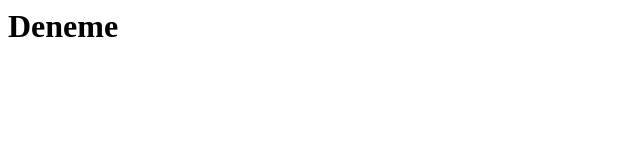
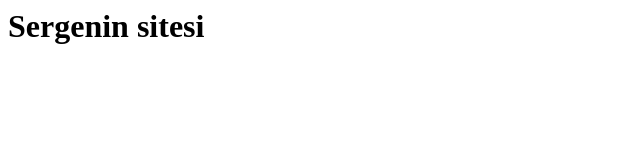
Before and after one commit to Aperox/aperox.github.io, a plain HTML site: page index.html in a window 1280 px wide. Shown: the whole page, without its empty margins (0-640 px from the left). Drawn offline with Linux system fonts and the light colour scheme.

Commit message:
Update index.html

```diff
--- a/index.html
+++ b/index.html
@@ -3,6 +3,6 @@
       <title>Sergen Yıldız</title>
    </head>
    <body>
-      <h1>Deneme</h1>
+      <h1>Sergenin sitesi</h1>
    </body>
 </html>
```
